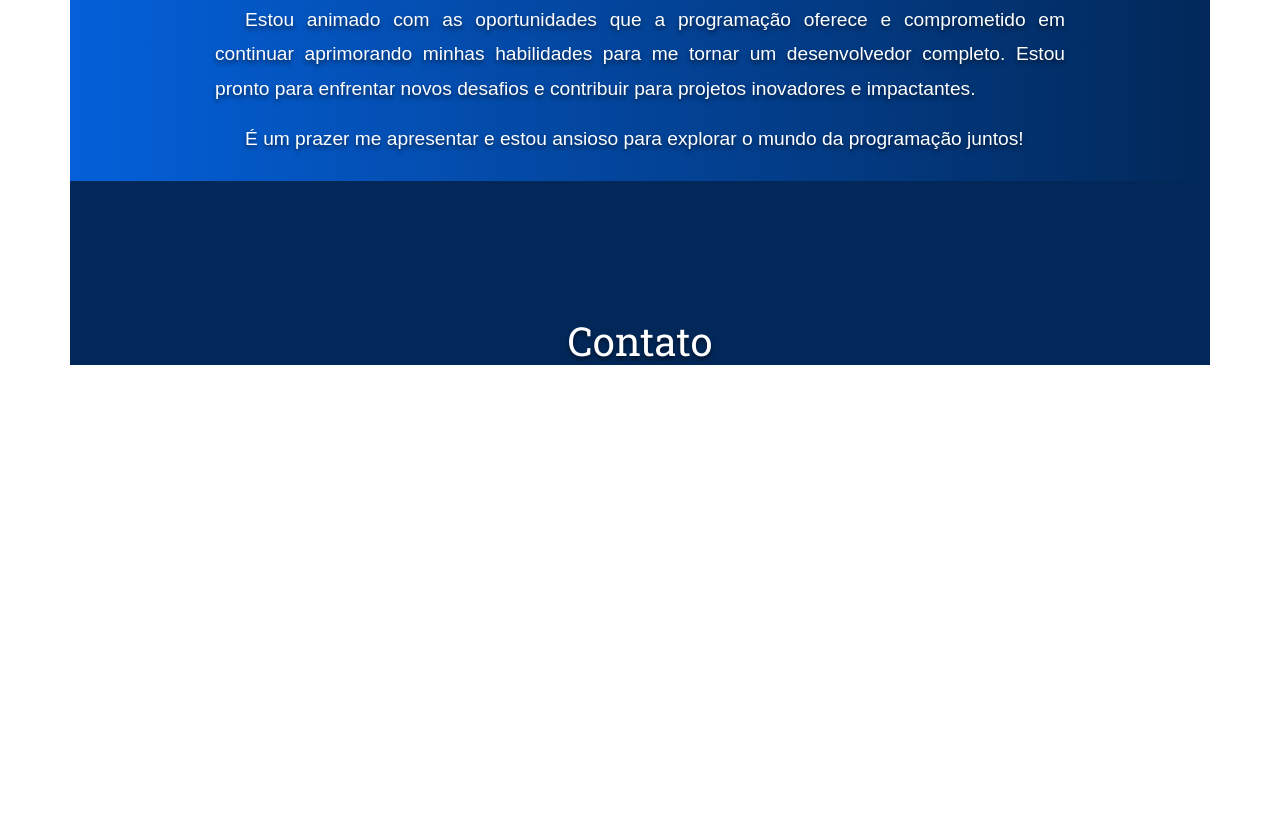
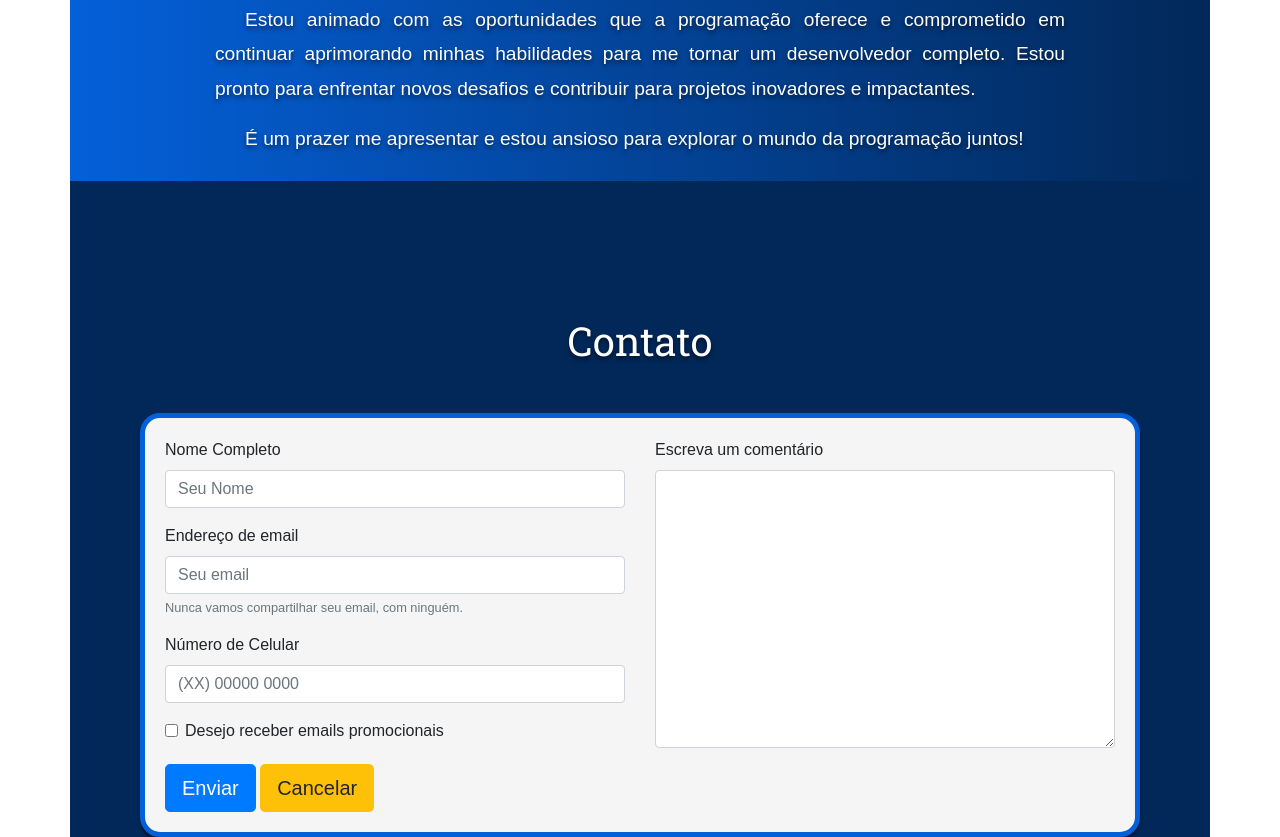
Before and after one commit to VitorMendesGallo/portifolio, a plain HTML site: page index.html in a window 1280 px wide. Shown: the part 1224-2061 px from the top of the page. Before the commit the page ends 1597 px from the top, so only its background shows below. Drawn offline with nearby package versions, Linux system fonts and the light colour scheme.

Commit message:
Trabalhando no Formulário

```diff
--- a/index.html
+++ b/index.html
@@ -117,9 +117,41 @@
         </div>
       </div>
       <div class="contato container" id="contato">
-        <h1 class="titulo text-center">Contato</h1>
+        <h1 class="titulo text-center mb-5">Contato</h1>
         <form class="formulario">
+          <div class="row">
+            <div class="col-md">
+              <div class="form-group">
+                <label for="exampleInputName">Nome Completo</label>
+                <input type="text" class="form-control" id="exampleInputName" placeholder="Seu Nome">
+              </div>
+              <div class="form-group">
+                <label for="exampleInputEmail1">Endereço de email</label>
+                <input type="email" class="form-control" id="exampleInputEmail1" aria-describedby="emailHelp" placeholder="Seu email">
+                <small id="emailHelp" class="form-text text-muted">Nunca vamos compartilhar seu email, com ninguém.</small>
+              </div>
+              <div class="form-group">
+                <label for="exampleInputPhone">Número de Celular</label>
+                <input type="tel" class="form-control" id="exampleInputPhone" placeholder="(XX) 00000 0000">
+              </div>
+              <div class="form-group form-check">
+                <input type="checkbox" class="form-check-input" id="exampleCheck1">
+                <label class="form-check-label" for="exampleCheck1">Desejo receber emails promocionais</label>
+              </div>
+            </div>
 
+            <div class="col-md">
+              <div class="form-group">
+                <label for="exampleFormControlTextarea1">Escreva um comentário</label>
+                <textarea class="form-control" id="exampleFormControlTextarea1" rows="11"></textarea>
+              </div>
+            </div>
+          </div>
+
+          <div class="caixa-butoes">
+            <button type="button" class="btn btn-primary btn-lg">Enviar</button>
+            <button type="button" class="btn btn-warning btn-lg">Cancelar</button>
+          </div>
         </form>
 
       </div>
--- a/style/style.css
+++ b/style/style.css
@@ -108,7 +108,16 @@ body {
 
 .formulario{
   margin: auto;
-  max-width: 850px;
+  max-width: 1000px;
+  padding: 20px;
+  background-color:var(--cor-formulario) ;
+  border-radius: 20px;
+  border: solid var(--cor1) 5px;
+  box-shadow: 0px 3px 3px 0px rgba(0, 0, 0, 0.553);
+}
+
+.caixa-butoes{
+
 }
 
 @media (max-width: 767px) {
```
